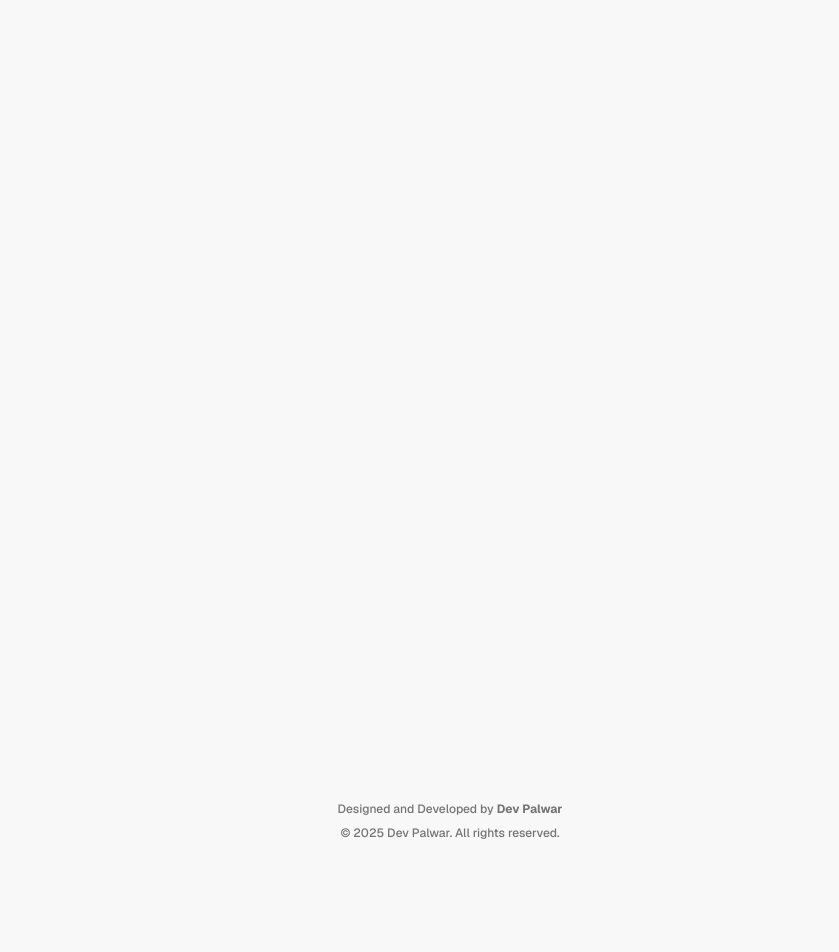
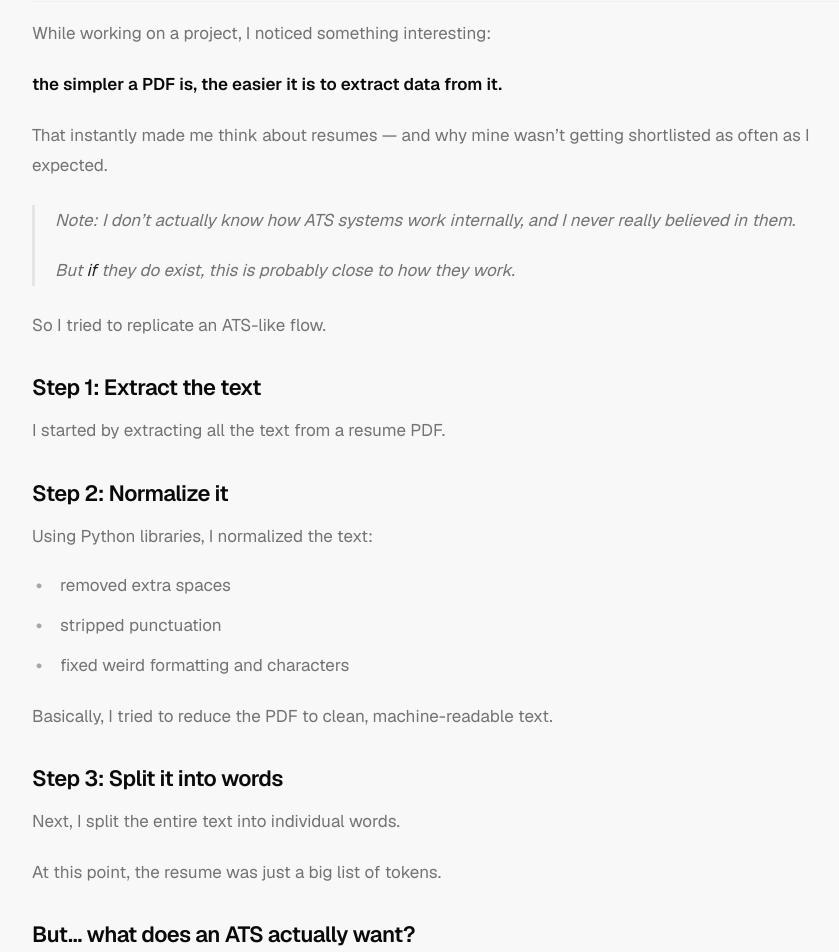
Before and after one commit to dev-palwar/portfolio-v3, a Next.js app: page /writings/ats-pdfs in a window 1280 px wide. Before the commit this address had no page. Shown: the part 280-1232 px from the top of the page, without its empty margins (190-1029 px from the left). Before the commit the page ends 1139 px from the top, so only its background shows below. Built offline with nearby package versions, Linux system fonts and the light colour scheme.

Commit message:
added new blog and a not found page

```diff
--- /dev/null
+++ b/src/app/not-found.tsx
@@ -0,0 +1,20 @@
+import Image from "next/image";
+import Link from "next/link";
+import { Typography } from "@/components/ui/typography";
+import { Button } from "@/components/ui/button";
+import errorImage from "@/assets/error.jpg";
+
+export default function NotFound() {
+  return (
+    <main className="section-spacing flex flex-col items-center justify-center gap-4">
+      <Image src={errorImage} alt="Error" width={100} height={100} />
+      <Typography variant="heading1">Page not found</Typography>
+      <Typography variant="body">
+        The page you are looking for does not exist.
+      </Typography>
+      <Link href="/">
+        <Button variant="outline">Go back to home</Button>
+      </Link>
+    </main>
+  );
+}
--- a/src/components/reusables/project-card.tsx
+++ b/src/components/reusables/project-card.tsx
@@ -47,7 +47,7 @@ export function ProjectCard({ project }: ProjectCardProps) {
                         key={link.label}
                         name={link.label}
                         url={link.url}
-                        className="cursor-pointer text-2xl sm:text-4xl text-foreground"
+                        className="cursor-pointer text-2xl sm:text-4xl text-white"
                       />
                     ))}
                   </div>
--- /dev/null
+++ b/src/content/writings/ats-pdfs.md
@@ -0,0 +1,90 @@
+# ATS and PDFs
+
+## Why Simple PDFs Beat Pretty Resumes (An ATS Experiment)
+
+While working on a project, I noticed something interesting:
+
+**the simpler a PDF is, the easier it is to extract data from it.**
+
+That instantly made me think about resumes — and why mine wasn’t getting shortlisted as often as I expected.
+
+> Note: I don’t actually know how ATS systems work internally, and I never really believed in them.
+>
+> But _if_ they do exist, this is probably close to how they work.
+
+So I tried to replicate an ATS-like flow.
+
+### Step 1: Extract the text
+
+I started by extracting all the text from a resume PDF.
+
+### Step 2: Normalize it
+
+Using Python libraries, I normalized the text:
+
+- removed extra spaces
+- stripped punctuation
+- fixed weird formatting and characters
+
+Basically, I tried to reduce the PDF to clean, machine-readable text.
+
+### Step 3: Split it into words
+
+Next, I split the entire text into individual words.
+
+At this point, the resume was just a big list of tokens.
+
+### But… what does an ATS actually want?
+
+Skills.
+
+That’s it.
+
+So I moved to the next step.
+
+### Step 4: Skill matching
+
+To extract skills from a resume:
+
+1. I created a **large JSON file** containing known skills scraped from the internet
+2. I checked every word from the resume against this skills list
+
+And… **damn, it worked.**
+
+### The interesting part
+
+While testing further, I noticed something subtle but important.
+
+In my resume, I had written **“socket io”** instead of **“socket.io”**.
+
+When the text was split, it became:
+
+- `socket`
+- `io`
+
+Neither of these matched `socket.io` in the skills JSON.
+
+So as far as the system was concerned,
+
+**I didn’t know Socket.IO.**
+
+I tested this approach on multiple resumes, and the results were surprisingly consistent.
+
+### The conclusion
+
+If you’re applying for jobs through portals, **keep your resume boring**:
+
+- simple formatting
+- standard fonts
+- black & white
+- no fancy layouts or graphics
+
+These parse _far_ more reliably.
+
+And if you want to get fancy?
+
+Keep a separate aesthetic resume for **cold DMs or direct emails** — because humans like pretty stuff.
+
+Machines don’t.
+
+![image.png](ATS%20and%20PDFs/image.png)
--- a/src/data/writings.ts
+++ b/src/data/writings.ts
@@ -18,4 +18,10 @@ export const writings = [
     date: "16 Mar, 2025",
     contentPath: "src/content/writings/kitty-zsh-guide.md",
   },
+  {
+    id: "ats-pdfs",
+    title: "ATS PDFs",
+    date: "10 Aug, 2025",
+    contentPath: "src/content/writings/ats-pdfs.md",
+  },
 ];
```
Also changed, not shown: public/assets/writings/image.png (added), src/assets/error.jpg (added).
